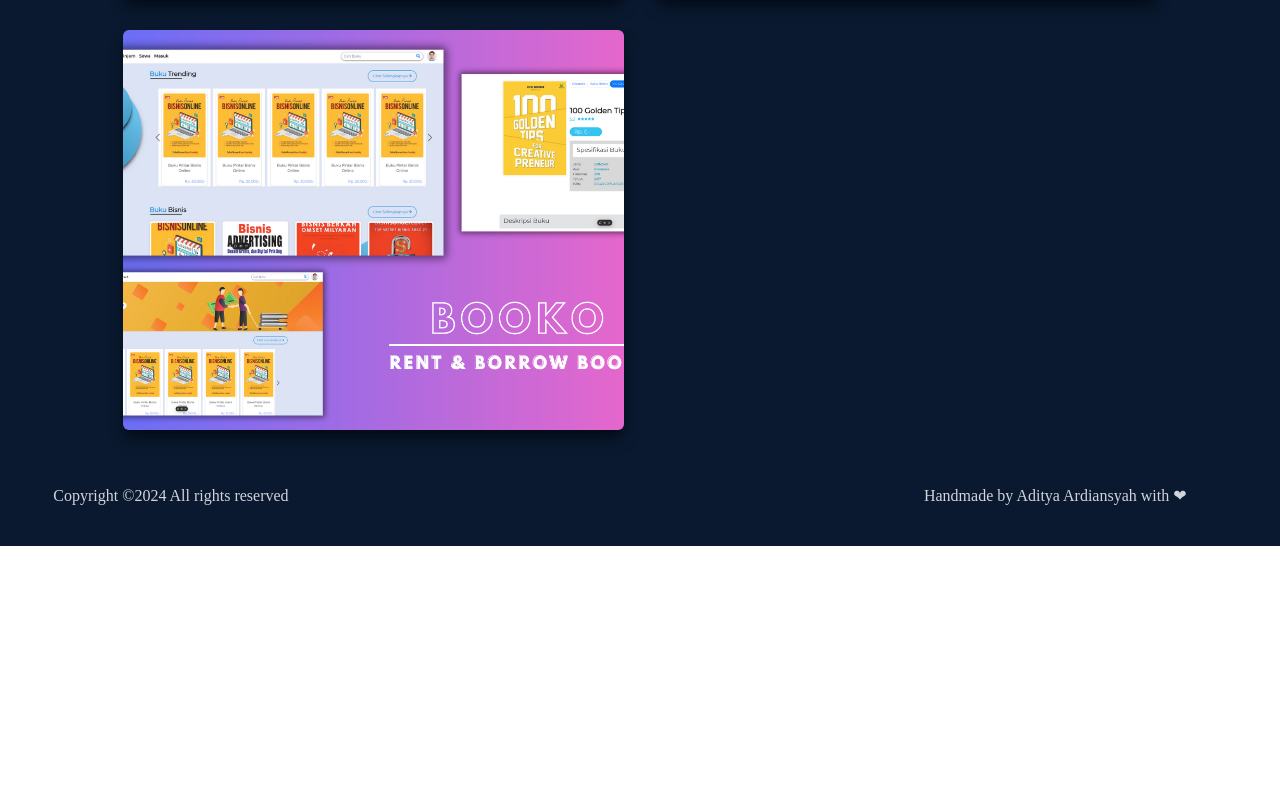
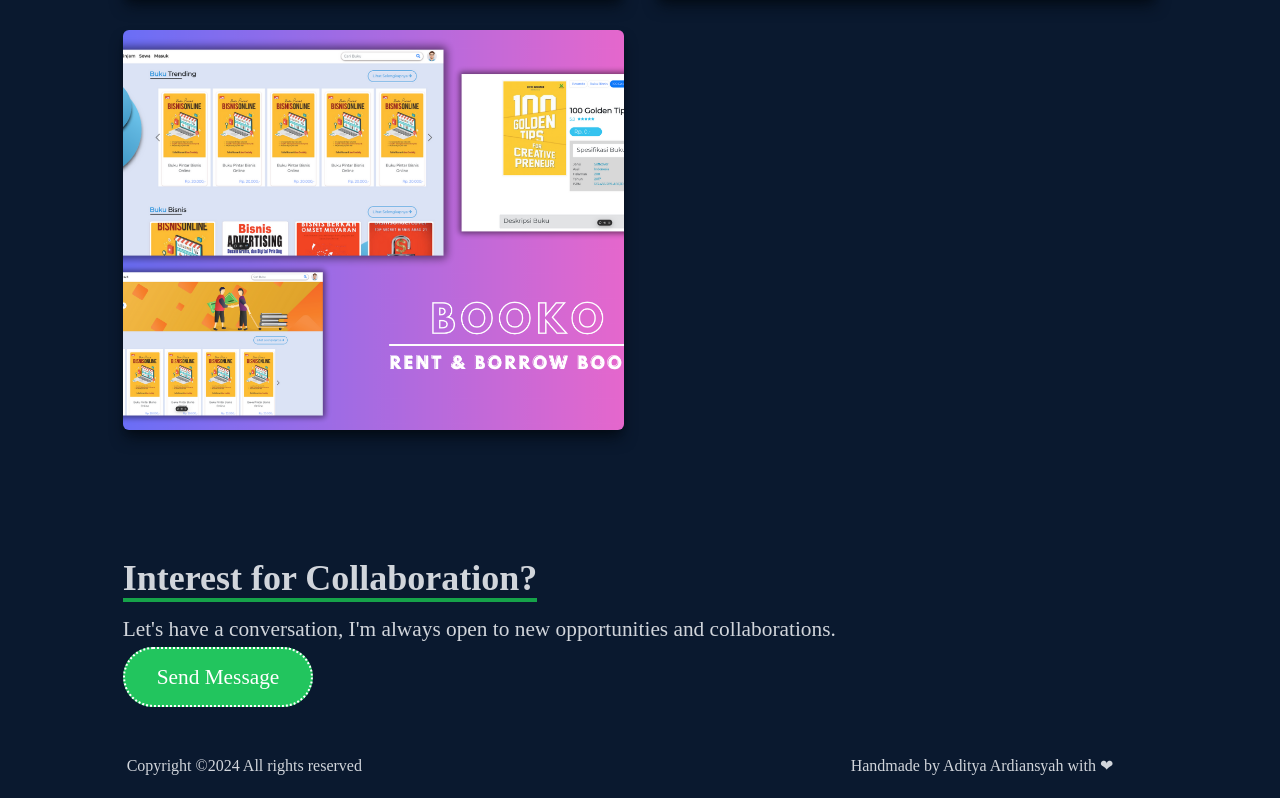
Before and after one commit to adityardiansyah/portofolio, a React (Create React App) app: page / in a window 1280 px wide. Shown: the part 4482-5280 px from the top of the page. Before the commit the page ends 5028 px from the top, so only its background shows below. Built offline with nearby package versions, Linux system fonts and the light colour scheme; some icons are missing.

Commit message:
update footer

```diff
--- a/src/components/Footer.jsx
+++ b/src/components/Footer.jsx
@@ -1,10 +1,29 @@
 import React from "react";
 import StackIcon from "tech-stack-icons";
+import { linkEmail } from "../constants";
 
 const Footer = () => {
   return (
-    <div className="w-full h-[100px] bg-[#0a192f] text-gray-300 flex justify-center items-center">
-      <div className="w-11/12 flex justify-between">
+    <div className="w-full md:h-auto text-gray-300 bg-[#0a192f] md:pt-24">
+      <div className="w-full sm:w-10/12 mx-auto p-4 flex flex-col justify-center h-full">
+        <div>
+          <p className="text-4xl font-bold inline border-b-4 border-green-600">
+            Interest for Collaboration?
+          </p>
+          <p className="py-4 text-[16pt]">
+            Let's have a conversation, I'm always open to new opportunities and
+            collaborations.
+          </p>
+          <a
+            href={linkEmail}
+            className="mt-10 py-4 px-8 text-[16pt] bg-green-500 rounded-full text-white hover:bg-green-600 border-dotted border-white border-2"
+          >
+            Send Message
+          </a>
+        </div>
+      </div>
+
+      <div className="w-10/12 mx-auto flex justify-between mt-5 pt-6 p-5">
         <p>Copyright ©2024 All rights reserved</p>
         <div className="flex items-center">
           <span>
--- a/src/components/Home.jsx
+++ b/src/components/Home.jsx
@@ -110,10 +110,12 @@
         <div className="w-full grid lg:grid-cols-4 grid-cols-2 gap-2 lg:gap-4 my-10 sm:mt-10 ">
           {numberPortofolio.map((portfolio) => (
             <div className="flex items-center align-center justify-center">
-              <div className="text-6xl font-bold text-white flex">
+              <div className="text-4xl md:text-6xl font-bold text-white flex">
                 <Number n={portfolio.number} /> +
               </div>
-              <p className="text-white pl-3 text-[15pt]">{portfolio.title}</p>
+              <p className="text-white pl-3 text-[12pt] md:text-[15pt]">
+                {portfolio.title}
+              </p>
             </div>
           ))}
         </div>
```
